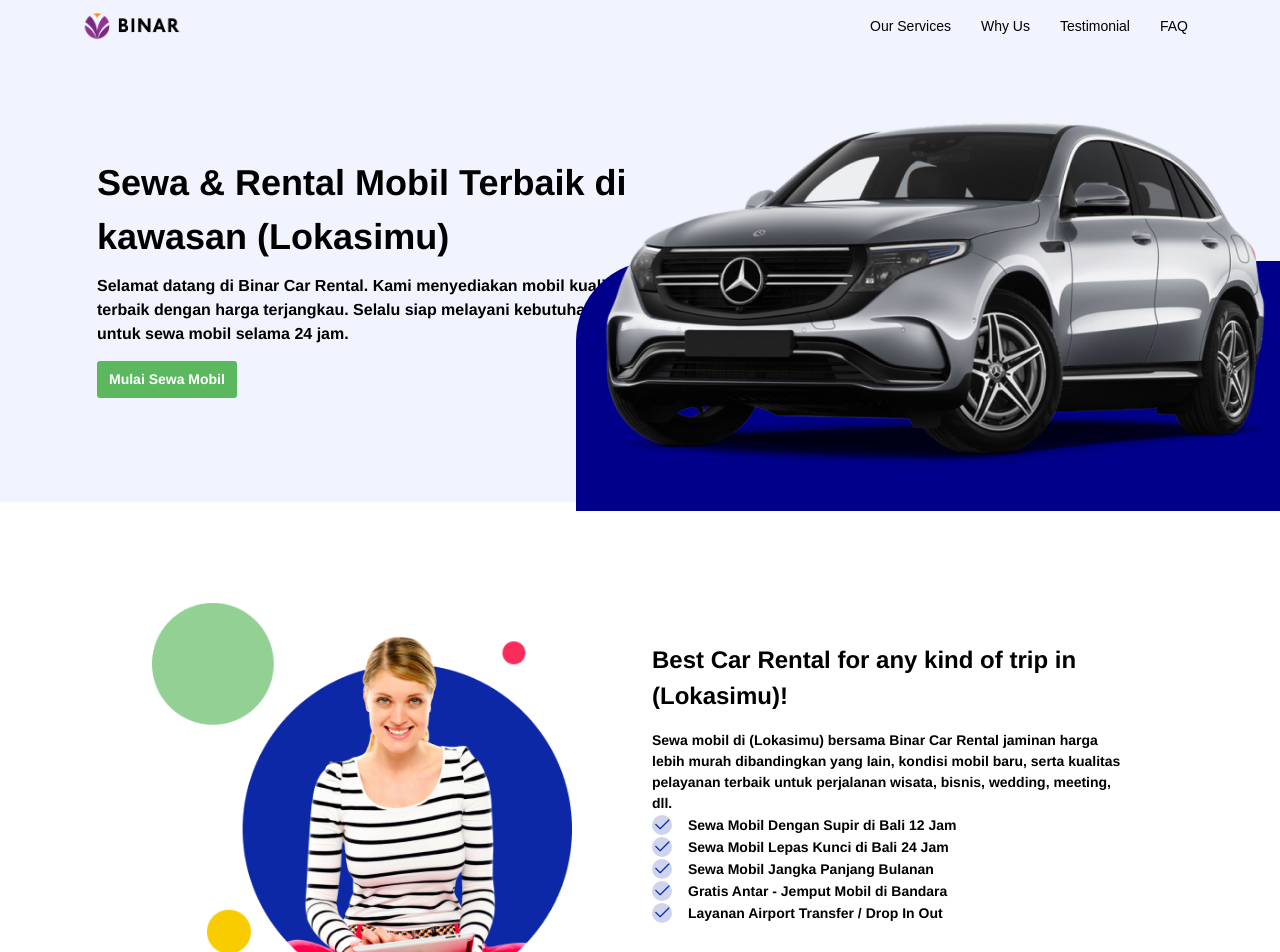
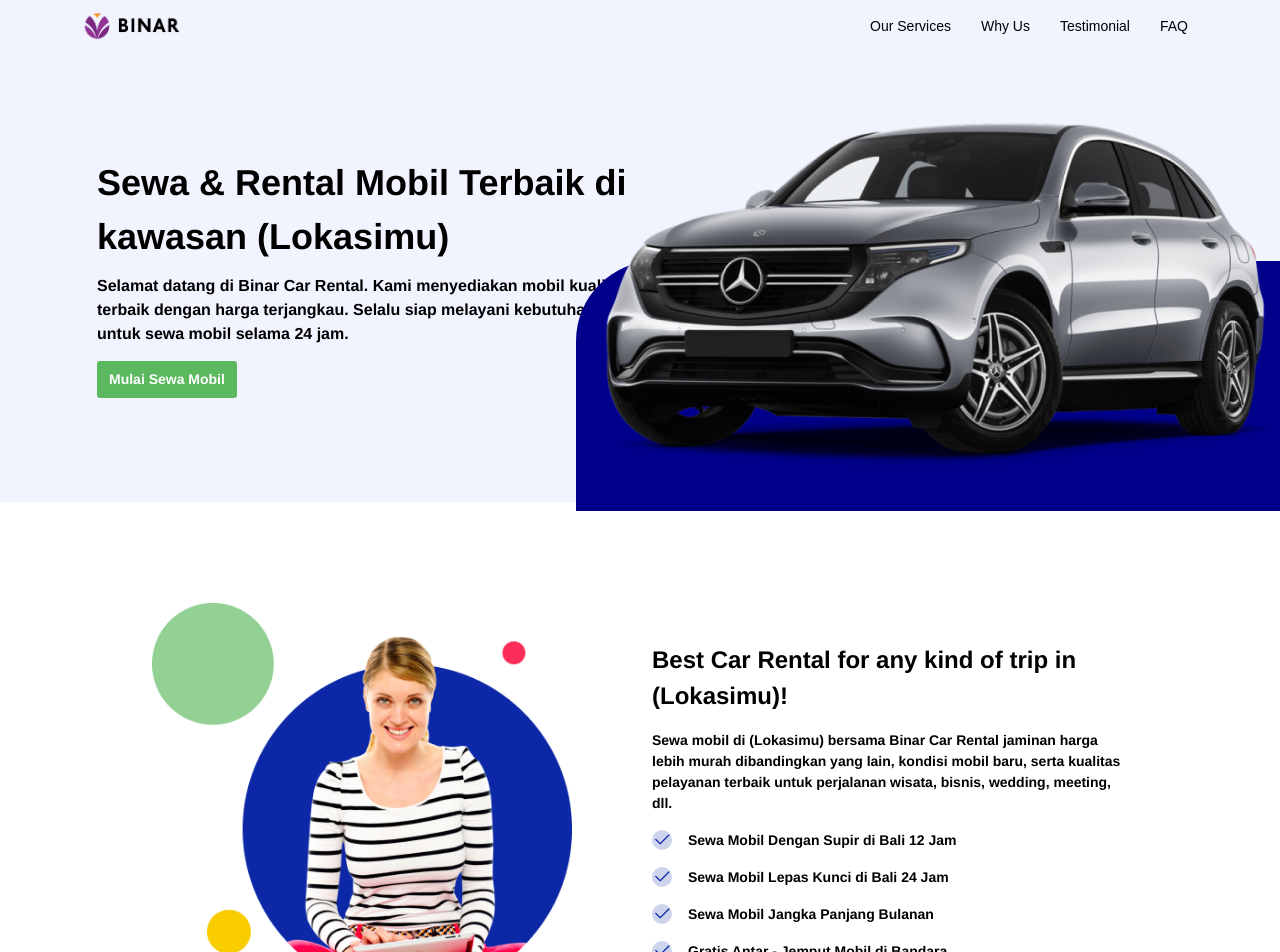
Before and after one commit to sandinofri/binar-rental, a React (Vite) app: page / in a window 1280 px wide. Shown: the top 952 px of the page. Built offline with nearby package versions, Linux system fonts and the light colour scheme.

Commit message:
adjust our services ui on services component

```diff
--- a/src/components/Our Services/style.css
+++ b/src/components/Our Services/style.css
@@ -39,16 +39,14 @@
 }
 
 .services .frame-2 {
+  display: inline-flex;
   flex-direction: column;
-  display: inline-flex;
   gap: 16px;
 }
 
 .services .frame-3 {
   display: flex;
   gap: 16px;
-  position: relative;
-  margin-top: -15px;
 }
 
 .services .icons {
```
